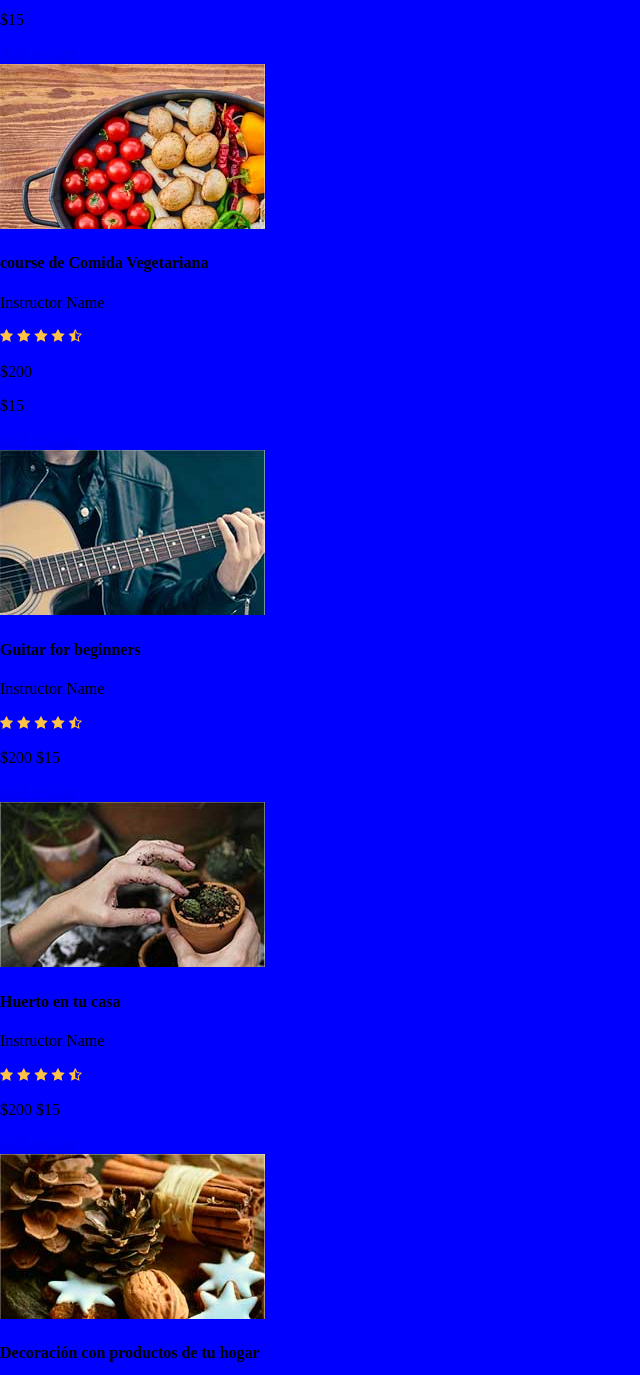
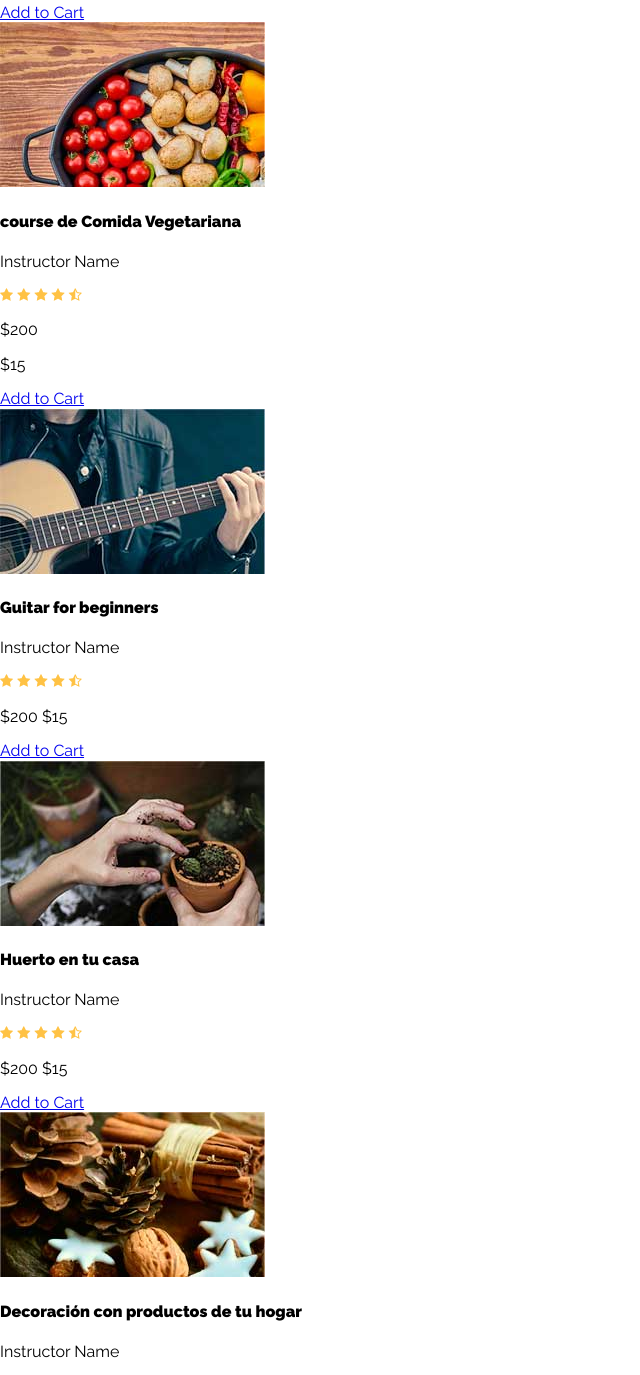
Before and after one commit to carolvasc/advanced-css, a website: page flexbox/udemy/index.html in a window 1280 px wide. Shown: the part 961-2336 px from the top of the page, without its empty margins (0-640 px from the left). Drawn offline with nearby package versions, Linux system fonts and the light colour scheme.

Commit message:
WIP Udemy project: Add _varibles.scss and _mixins.scss

```diff
--- /dev/null
+++ b/flexbox/udemy/scss/_mixins.scss
@@ -0,0 +1,3 @@
+@mixin box-sizing($box-model) {
+  box-sizing: $box-model;
+}
--- /dev/null
+++ b/flexbox/udemy/scss/_variables.scss
@@ -0,0 +1,9 @@
+// Fonts
+$mainFont: 'Raleway', sans-serif;
+
+// Colors
+$primary: #33C3F0;
+$secondary: #741D51;
+$alternative: #E44E52;
+$gray: #F2F2F2;
+$white: #FFFFFF;
--- a/flexbox/udemy/scss/app.scss
+++ b/flexbox/udemy/scss/app.scss
@@ -1,9 +1,21 @@
-$red: blue;
+@import "variables";
+@import "mixins";
+
+html {
+  @include box-sizing(border-box);
+}
+
+*,
+*:after,
+*:before {
+  @include box-sizing(inherit);
+}
 
 body {
-  background-color: $red;
+  font-family: $mainFont;
 }
 
-h1 {
+.header {
   display: flex;
+  justify-content: space-between;
 }
```
Also changed, not shown: flexbox/udemy/css/app.css.
